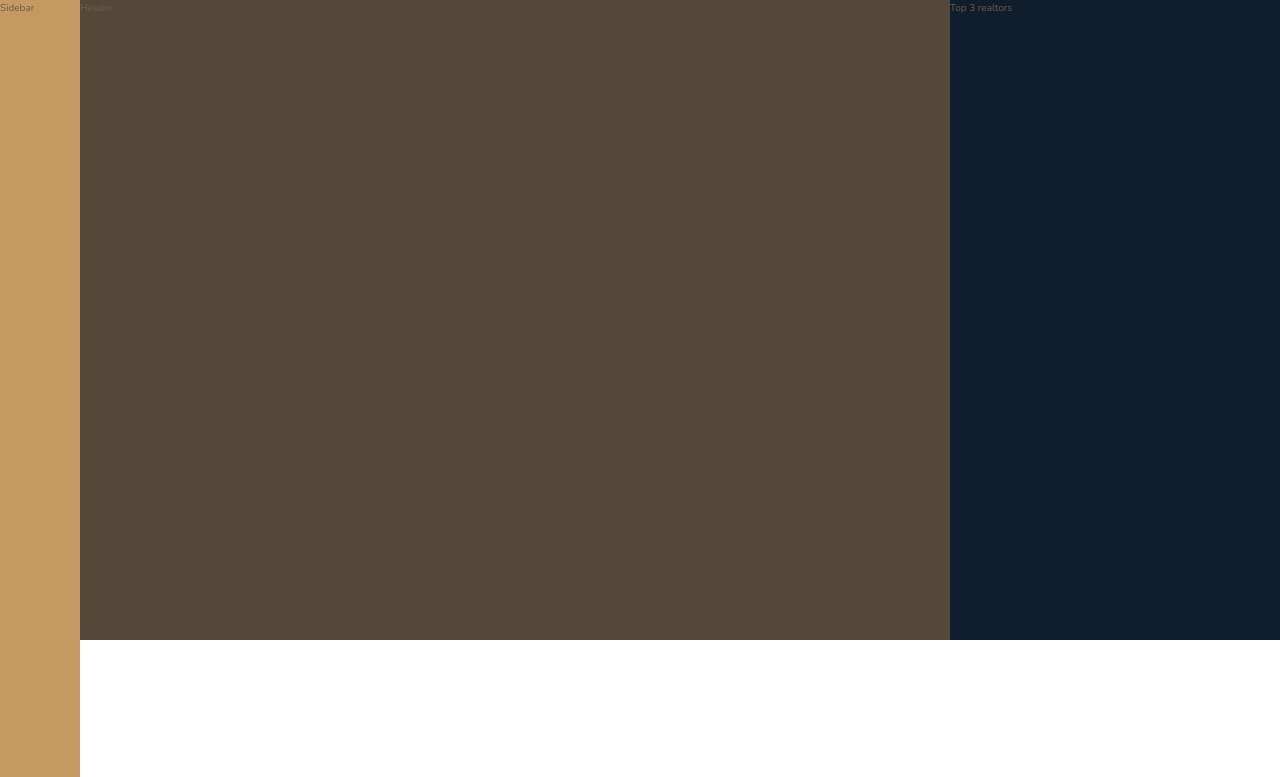
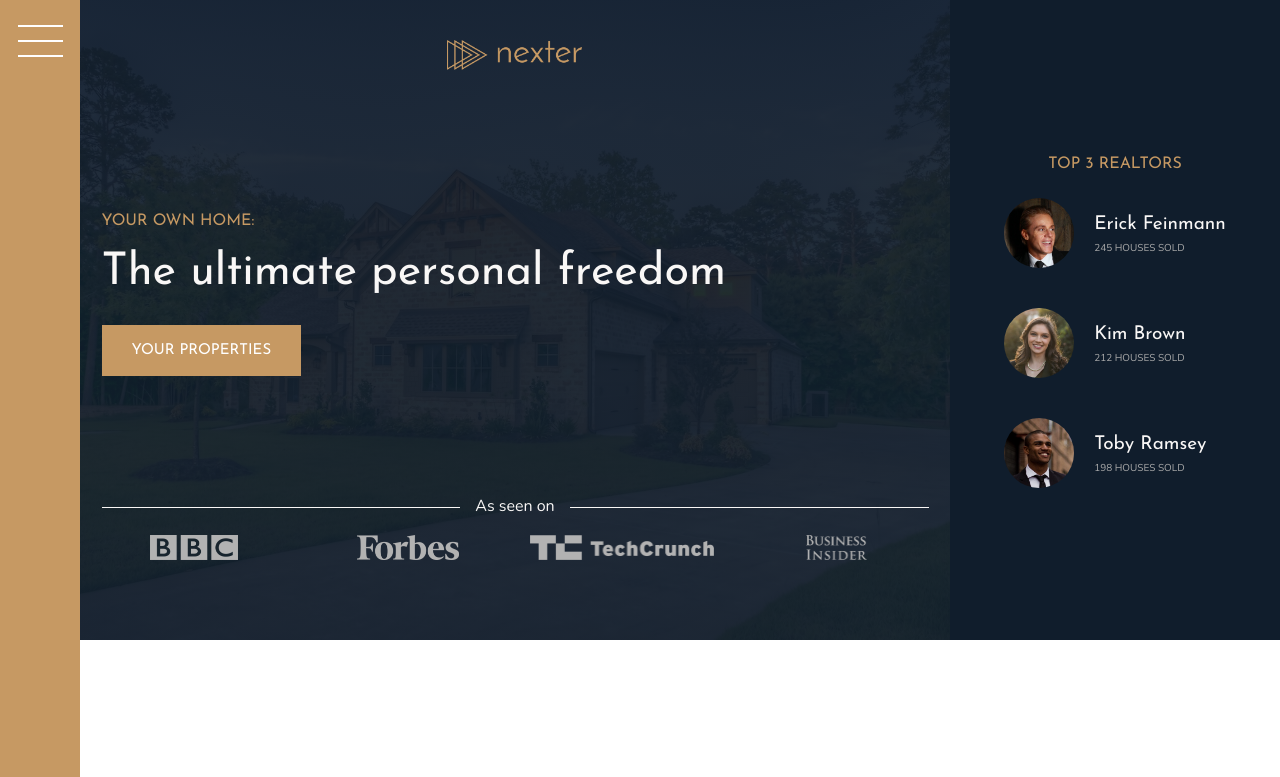
Before and after one commit to KurtGuardia/Nexter, a website: page index.html in a window 1280 px wide. Shown: the top 777 px of the page. Drawn offline with nearby package versions, Linux system fonts and the light colour scheme.

Commit message:
Finished Header section

```diff
--- a/index.html
+++ b/index.html
@@ -16,15 +16,49 @@
   </head>
   <body class="container">
     <div class="sidebar">
-      Sidebar
+      <div class="sidebar">
+        <button class="nav-btn"></button>
+      </div>
     </div>
 
     <header class="header">
-      Header
+
+      <img src="img/logo.png" alt="Nexter Logo" class="header__logo">
+      <h3 class="heading-3">Your own home:</h3>
+      <h1 class="heading-1">The ultimate personal freedom</h1>
+      <button class="btn header__btn">Your properties</button>
+      <div class="header__seenon-text">As seen on</div>
+      <div class="header__seenon-logos">
+        <img src="img/logo-bbc.png" alt="BBC" alto="Seen on logo 1">
+        <img src="img/logo-forbes.png" alt="FORBES" alto="Seen on logo 2">
+        <img src="img/logo-techcrunch.png" alt="TECHCRUNCH" alto="Seen on logo 3">
+        <img src="img/logo-bi.png" alt="BUSINESS INSIDE" alto="Seen on logo 4">
+      </div>
     </header>
 
     <div class="realtors">
-      Top 3 realtors
+      <h3 class="heading-3">Top 3 realtors</h3>
+      <div class="realtors__list">
+
+        <img src="img/realtor-1.jpeg" alt="Realtor 1" class="realtors__img">
+        <div class="realtors__details">
+          <h4 class="heading-4 heading-4--light">Erick Feinmann</h4>
+          <p class="realtors__sold">245 houses sold</p>
+        </div>
+
+        <img src="img/realtor-2.jpeg" alt="Realtor 2" class="realtors__img">
+        <div class="realtors__details">
+          <h4 class="heading-4 heading-4--light">Kim Brown</h4>
+          <p class="realtors__sold">212 houses sold</p>
+        </div>
+
+        <img src="img/realtor-3.jpeg" alt="Realtor 3" class="realtors__img">
+        <div class="realtors__details">
+          <h4 class="heading-4 heading-4--light">Toby Ramsey</h4>
+          <p class="realtors__sold">198 houses sold</p>
+        </div>
+
+      </div>
     </div>
 
     <section class="features">
--- a/sass/_header.scss
+++ b/sass/_header.scss
@@ -1,4 +1,55 @@
 .header{
-    background-color: $color-grey-dark-1;
     grid-column: full-start / col-end 6;
+    background-image:  linear-gradient(rgba($color-secondary, .93), rgba($color-secondary, .93)), url(../img/hero.jpeg);
+    background-size: cover;
+    background-position: center;
+    padding: 8rem;
+    padding-top: 4rem;
+
+    display: grid;
+    grid-template-rows: 1fr min-content 6rem 1fr;
+    grid-template-columns: max-content;
+    grid-row-gap: 1.5rem;
+    justify-content: center;
+
+    &__logo {
+        height: 3rem;
+        justify-self: center;
+    }
+
+    &__btn {
+        align-self: start;
+        justify-self: start;
+    }
+
+    &__seenon-text{
+        display: grid;
+        grid-template-columns: 1fr max-content 1fr;
+        grid-column-gap: 15px;
+        align-items: center;
+
+        font-size: 1.6rem;
+        color: $color-grey-light-1;
+
+        &::before,
+        &::after {
+            content: '';
+            height: 1px;
+            display: block;
+            background-color: currentColor;
+        }
+    }
+
+    &__seenon-logos {
+        display: grid;
+        grid-template-columns: repeat(4, 1fr);
+        grid-column-gap: 3rem;
+        justify-items: center;
+
+        img{
+            height: 2.5rem;
+            filter: brightness(70%);
+        }
+    }
+
 }
--- a/sass/_realtors.scss
+++ b/sass/_realtors.scss
@@ -1,4 +1,31 @@
 .realtors{
     background-color: $color-secondary;
     grid-column: col-start 7 / full-end;
+    padding: 3rem;
+
+    display: grid;
+    align-content: center;
+    justify-content: center;
+    justify-items: center;
+    grid-row-gap: 2rem;
+
+    &__list {
+        display: grid;
+        grid-template-columns: min-content max-content;
+        grid-column-gap: 2rem;
+        grid-row-gap: 5vh;
+        align-items: center;
+    }
+
+    &__img {
+        width: 7rem;
+        border-radius: 50%;
+        display: block;
+    }
+
+    &__sold{
+        text-transform: uppercase;
+        color: $color-grey-light-2;
+        margin-top: -3;
+    }
 }
--- a/sass/_sidebar.scss
+++ b/sass/_sidebar.scss
@@ -2,4 +2,29 @@
     background-color: $color-primary;
     grid-column: sidebar-start / sidebar-end;
     grid-row: 1 / -1;
+
+    display: flex;
+    justify-content: center;
 }
+
+.nav-btn {
+    border: none;
+    border-radius: 0;
+
+    background-color: white;
+    height: 2px;
+    width: 4.5rem;
+    margin-top: 4rem;
+
+    &::before,
+    &::after {
+        background-color: white;
+        height: 2px;
+        width: 4.5rem;
+        content: "";
+        display: block;
+    }
+
+    &::before{ transform:  translateY(-1.5rem); }
+    &::after{ transform:  translateY(1.3rem); }
+}
--- a/sass/_typography.scss
+++ b/sass/_typography.scss
@@ -5,6 +5,9 @@
 
 .heading-1{
     @extend %heading;
+    font-size: 4.5rem;
+    color: $color-grey-light-1;
+    line-height: 1;
 }
 
 .heading-2{
```
Also changed, not shown: css/style.css.
